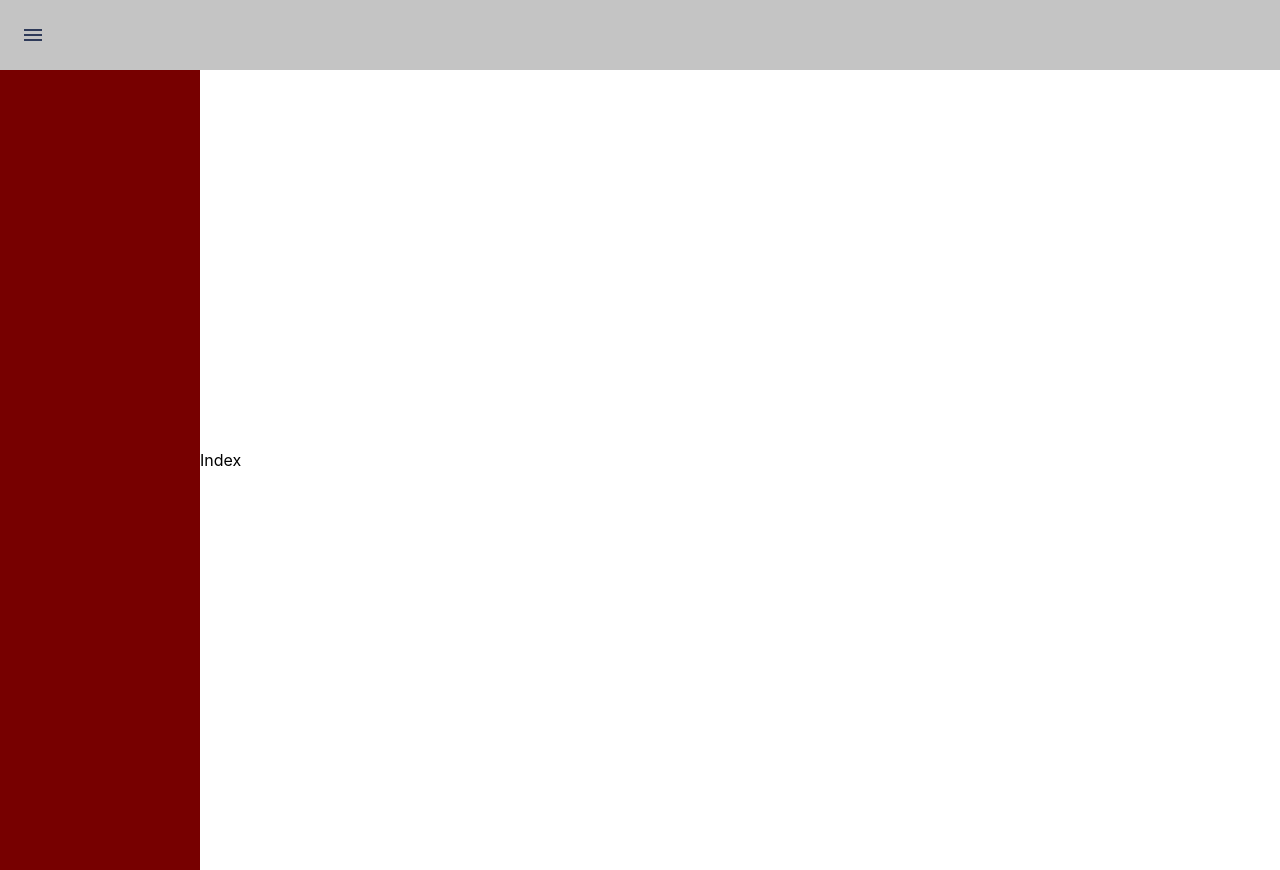
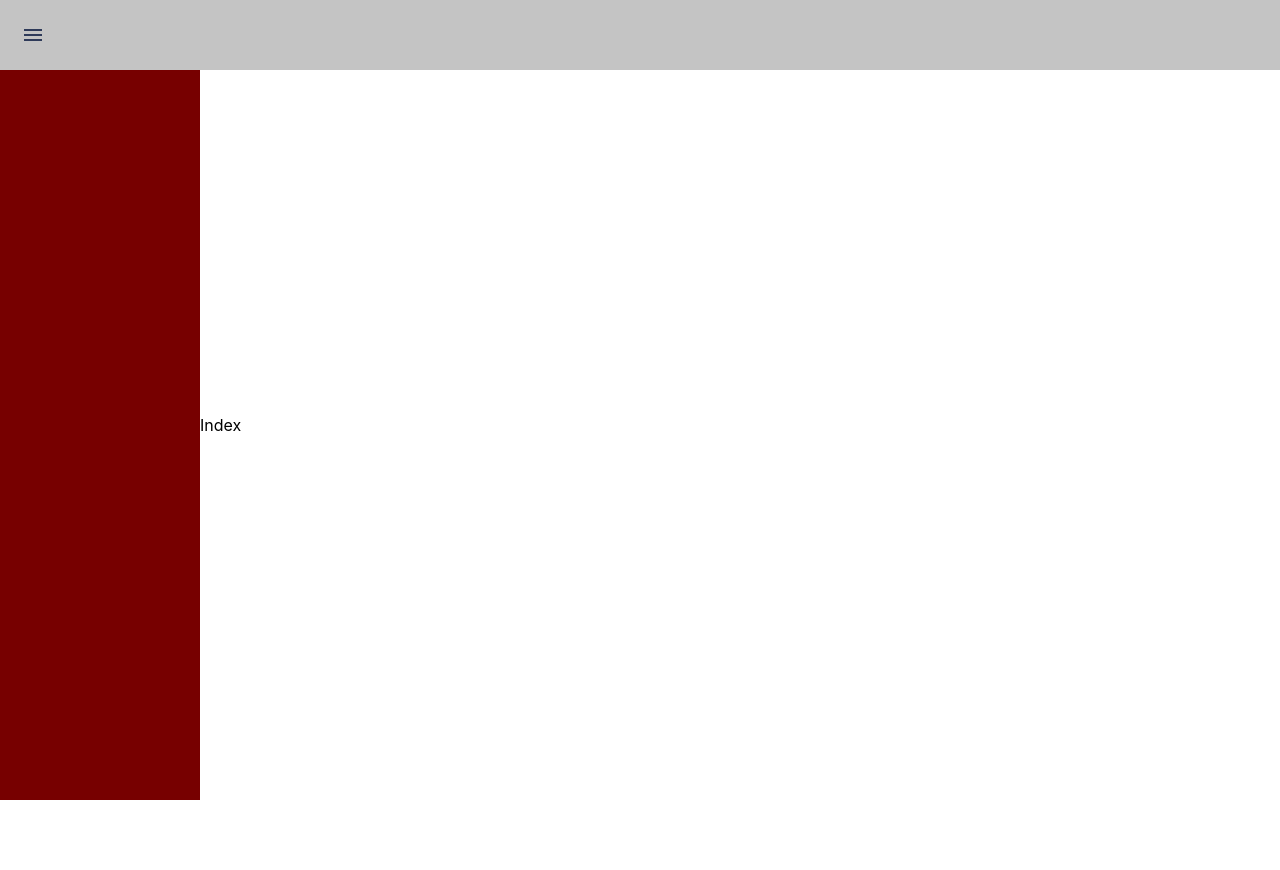
Before and after one commit to s1davide/foodapp-front, a React (Create React App) app: page / in a window 1280 px wide. After the commit the page ends 800 px from the top, so only its background shows below. Built offline with nearby package versions, Linux system fonts and the light colour scheme.

Commit message:
Fixed Sidebar Height

```diff
--- a/src/styles/components/mainComponents/SideBar.scss
+++ b/src/styles/components/mainComponents/SideBar.scss
@@ -1,5 +1,5 @@
 #side-bar{
-    height:100vh;
+    height:calc(100vh - 70px) ;
     width: 200px;
     background-color: #770000;
 }
```
